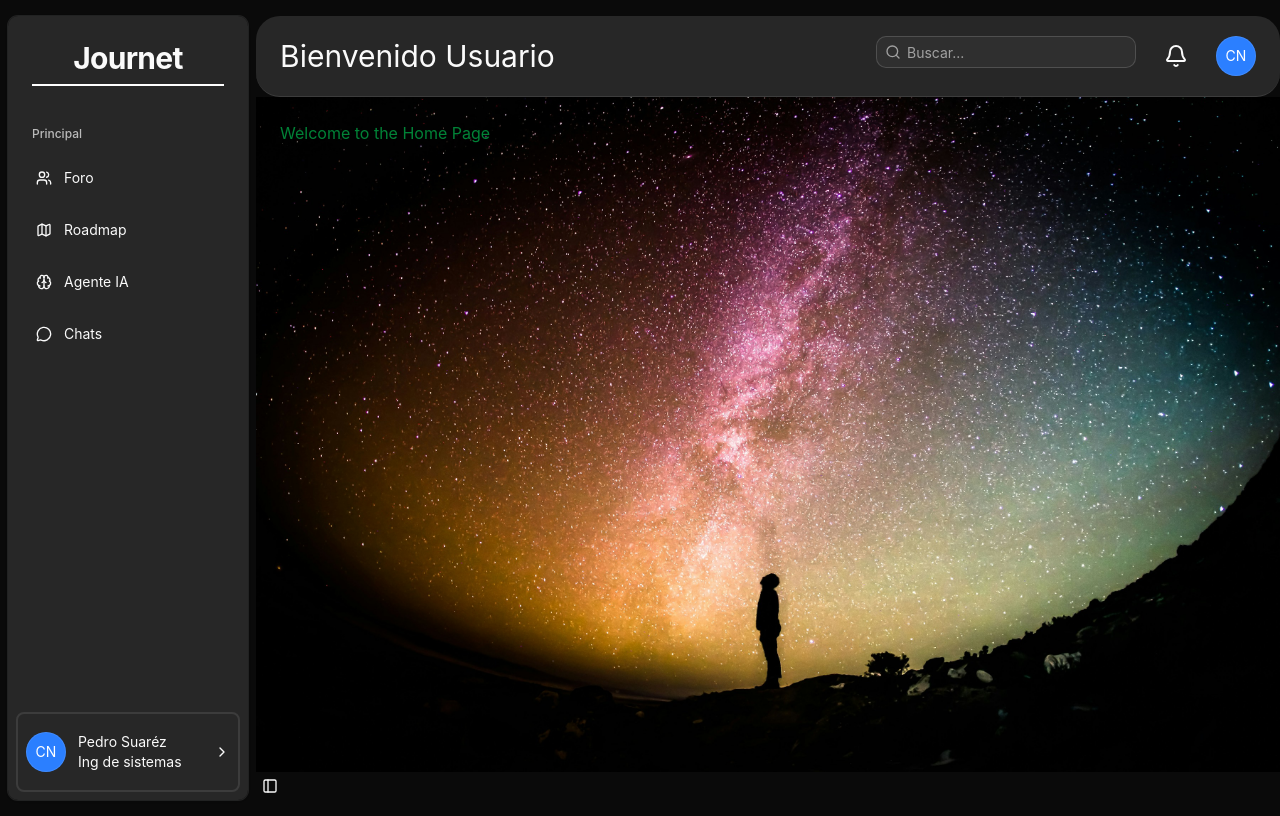
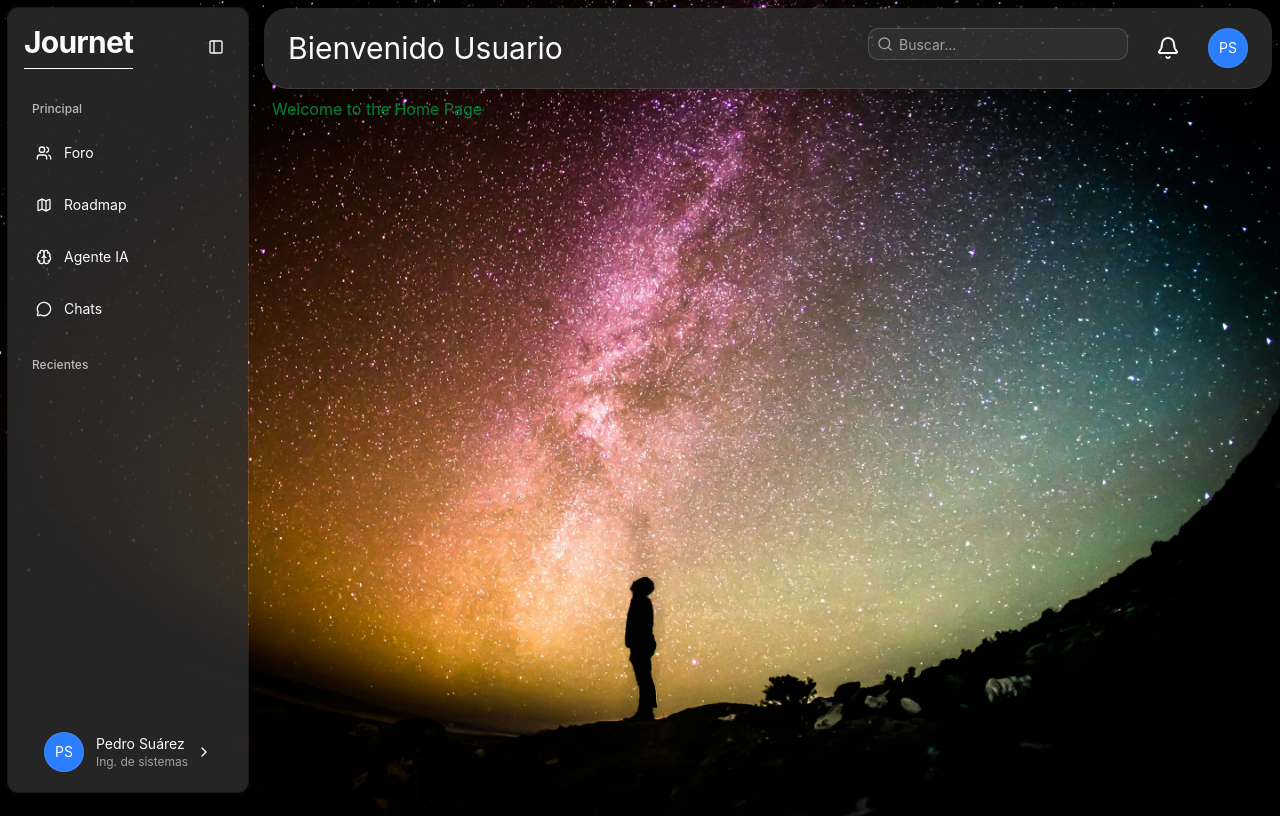
Before and after one commit to Diego6624/INTEGRADOR2-FRONTEND, a React (Vite) app: page / in a window 1280 px wide. Built offline with nearby package versions, Linux system fonts and the light colour scheme.

Commit message:
Sidebar | Arreglo de background

```diff
--- a/src/Layout.jsx
+++ b/src/Layout.jsx
@@ -4,23 +4,23 @@ import { Header } from './components/header'
 import background from '@/assets/background.jpg'
 
 export default function Layout({ children }) {
-    return (
-        <SidebarProvider defaultOpen={true}>
-            <AppSidebar />
-            <SidebarInset className={'mt-4'}>
-
-
-                <Header />
-                <main className={`flex-1 p-6 bg-cover`}
+    return (<>
+        <div
+            className='bg-cover bg-center p-2 max-h-min w-full'
             style={{
                 backgroundImage: `url(${background})`,
             }}
         >
+            <SidebarProvider defaultOpen={true}>
+                <AppSidebar />
+                <SidebarInset className={'bg-transparent'}>
+                        <Header />
+                        <main className={`p-2`}>
                             {children}
                         </main>
+                </SidebarInset>
 
-                <SidebarTrigger/>
-            </SidebarInset>
             </SidebarProvider>
-    )
+        </div>
+    </>)
 }
--- a/src/components/app-sidebar.jsx
+++ b/src/components/app-sidebar.jsx
@@ -1,97 +1,201 @@
 import { Brain, ChevronRight, Map, MessageCircle, Users } from "lucide-react";
-import { Sidebar, SidebarContent, SidebarFooter, SidebarGroup, SidebarGroupLabel, SidebarHeader, SidebarMenu, SidebarMenuButton, SidebarMenuItem } from "./ui/sidebar";
-import { useLocation } from "react-router-dom";
+import { TooltipProvider } from "@/components/ui/tooltip";
+import {
+    Sidebar,
+    SidebarContent,
+    SidebarFooter,
+    SidebarGroup,
+    SidebarGroupLabel,
+    SidebarHeader,
+    SidebarMenu,
+    SidebarMenuButton,
+    SidebarMenuItem,
+    SidebarTrigger
+} from "./ui/sidebar";
+import {
+    DropdownMenu,
+    DropdownMenuContent,
+    DropdownMenuItem,
+    DropdownMenuLabel,
+    DropdownMenuSeparator,
+    DropdownMenuTrigger,
+} from "@/components/ui/dropdown-menu";
+import { Link, useLocation } from "react-router-dom";
 import { Avatar, AvatarFallback, AvatarImage } from "@/components/ui/avatar";
 
-
-
 const projects = [
-    {
-        "name": "Foro",
-        "icon": Users,
-        "url": "/forum"
-
-    },
-    {
-        "name": "Roadmap",
-        "icon": Map,
-        "url": "/roadmap"
-
-    },
-    {
-        "name": "Agente IA",
-        "icon": Brain,
-        "url": "/agent"
-
-    },
-    {
-        "name": "Chats",
-        "icon": MessageCircle,
-        "url": "/chat"
-
-    },
-]
+    { name: "Foro", icon: Users, url: "/forum" },
+    { name: "Roadmap", icon: Map, url: "/roadmap" },
+    { name: "Agente IA", icon: Brain, url: "/agent" },
+    { name: "Chats", icon: MessageCircle, url: "/chat" },
+];
 
 export function AppSidebar() {
-
-    const pathname = useLocation();
-    console.log(pathname)
+    const { pathname } = useLocation();
 
     return (
-        <Sidebar collapsible="icon" variant="floating" className={'mt-2'}>
-            <SidebarHeader className={'group-data-[collapsible=icon]:hidden p-6'}>
-                <span className="gap-1 text-center space-y-3 text-3xl font-bold tracking-tight">Journet</span>
-                <hr className="border-white border"/>
+        <Sidebar
+            collapsible="icon"
+            variant="floating"
+            className="flex flex-col justify-center min-w-min"
+        >
+            {/* HEADER */}
+            <SidebarHeader className="p-4 group-data-[collapsible=icon]:p-2">
+                <div className="flex items-center justify-between group-data-[collapsible=icon]:justify-center">
+                    {/* LOGO */}
+                    <Link to="/" className="flex flex-col items-center justify-center gap-2 group-data-[collapsible=icon]:hidden">
+                        <span className="text-3xl font-bold tracking-tight">
+                            Journet
+                        </span>
+                        <hr className="border-white w-full" />
+                    </Link>
+
+                    {/* TRIGGER */}
+                    <SidebarTrigger className="shrink-0 size-8 hover:bg-gray-600 transition cursor-pointer" />
+                </div>
             </SidebarHeader>
-            <SidebarContent className="px-2">
 
-                <SidebarGroup className="group-data-[collapsible=icon]:hidden gap-1" >
-                    <SidebarGroupLabel>Principal</SidebarGroupLabel>
+            {/* SEPARADOR COLAPSABLE */}
+            <div className="group-data-[collapsible=icon]:flex w-full justify-center hidden">
+                <hr className="border-white w-[80%]" />
+            </div>
+
+            {/* NAVEGACIÓN */}
+            <SidebarContent className="px-2 group-data-[collapsible=icon]:px-0.5">
+                <SidebarGroup className="gap-1">
+
+                    {/* LABEL */}
+                    <SidebarGroupLabel className="group-data-[collapsible=icon]:hidden">
+                        Principal
+                    </SidebarGroupLabel>
+
+                    {/* MAP RUTAS */}
+                    <TooltipProvider delayDuration={300}>
                         <SidebarMenu className="gap-1">
                             {projects.map((project) => (
                                 <SidebarMenuItem key={project.name}>
-                                <SidebarMenuButton render={<a href={project.url} />} className="gap-3 px-3 py-2 h-12" isActive={pathname.pathname === project.url}>
-                                    <project.icon />
-                                    <span>{project.name}</span>
+                                    <SidebarMenuButton
+                                        render={<Link to={project.url} />}
+                                        isActive={pathname === project.url}
+                                        tooltip={project.name}
+                                        className="h-12 px-3 gap-3 group-data-[collapsible=icon]:justify-center group-data-[collapsible=icon]:px-0
+                                            hover:bg-gray-600 transition"
+                                    >
+                                        <project.icon className="size-5 shrink-0" />
+
+                                        <span className="group-data-[collapsible=icon]:hidden">
+                                            {project.name}
+                                        </span>
                                     </SidebarMenuButton>
                                 </SidebarMenuItem>
                             ))}
                         </SidebarMenu>
+                    </TooltipProvider>
                 </SidebarGroup>
 
-                {/* {"Sección de recientes"} */}
-                {/* <SidebarGroup>
-                    <SidebarMenu>
-                            <SidebarMenuItem key={"Recientes"}>
-                                <SidebarMenuButton>
-                                    Chats recinetes
-                                </SidebarMenuButton>
-                            </SidebarMenuItem>
+                {/* RECIENTES */}
+                <SidebarGroup>
+
+                    {/* LABEL */}
+                    <SidebarGroupLabel className="group-data-[collapsible=icon]:hidden">
+                        Recientes
+                    </SidebarGroupLabel>
+
+                    {/* MAP RUTAS */}
+                    {/* <TooltipProvider delayDuration={300}>
+                        <SidebarMenu className="gap-1">
+
                         </SidebarMenu>
-                </SidebarGroup> */}
-
-
+                    </TooltipProvider> */}
+                </SidebarGroup>
             </SidebarContent>
 
-            <SidebarFooter>
+            {/* PERFIL*/}
+            <SidebarFooter className="">
                 <SidebarMenu>
-                    <SidebarMenuItem>
-                        <SidebarMenuButton className={'h-20 border-2 justify-between'} render={<a href="/profile"/>}>
-                            <div className="flex flex-row gap-3">
-                                <Avatar size="lg">
-                                    <AvatarImage alt="USER" className={'bg-blue-500'}/>
-                                    <AvatarFallback className={'bg-blue-500 text-white'}>CN</AvatarFallback>
+                    <SidebarMenuItem className={"w-full flex justify-center"}>
+                        <DropdownMenu>
+                            {/* BOTÓN DEL PERFIL */}
+                            <DropdownMenuTrigger asChild>
+                                <SidebarMenuButton className="h-16 group-data-[collapsible=icon]:border-none w-full justify-between px-3 group-data-[collapsible=icon]:h-10
+                                     group-data-[collapsible=icon]:justify-center group-data-[collapsible=icon]:px-0 cursor-pointer"
+                                >
+                                    {/* USER INFO */}
+                                    <div className="flex items-center gap-3 w-full justify-between">
+                                        <Avatar size="lg" className="shrink-0 group-data-[collapsible=icon]:size-8"
+                                        >
+                                            <AvatarImage
+                                                alt="Pedro Suárez"
+                                                className="bg-blue-500"
+                                            />
+                                            <AvatarFallback className="bg-blue-500 text-white">
+                                                PS
+                                            </AvatarFallback>
                                         </Avatar>
-                                <div className="flex flex-col items-left">
-                                    <span className="text-sm">Pedro Suaréz</span>
-                                    <span className="text-">Ing de sistemas</span>
+
+                                        <div className="flex flex-col items-start group-data-[collapsible=icon]:hidden"
+                                        >
+                                            <span className="text-sm">
+                                                Pedro Suárez
+                                            </span>
+
+                                            <span className="text-xs text-muted-foreground">
+                                                Ing. de sistemas
+                                            </span>
                                         </div>
                                     </div>
-                            <ChevronRight />
+                                    <ChevronRight className="shrink-0 group-data-[collapsible=icon]:hidden" />
                                 </SidebarMenuButton>
+                            </DropdownMenuTrigger>
+                            {/* DROPDOWN */}
+                            <DropdownMenuContent side="left" align="end" className="w-full px-2">
+                                {/* INFORMACIÓN DEL USUARIO */}
+                                <div className="flex items-center gap-3 py-2 px-1">
+                                    <Avatar size="lg" className="shrink-0 group-data-[collapsible=icon]:size-8"
+                                    >
+                                        <AvatarImage
+                                            alt="Pedro Suárez"
+                                            className="bg-blue-500"
+                                        />
+                                        <AvatarFallback className="bg-blue-500 text-white">
+                                            PS
+                                        </AvatarFallback>
+                                    </Avatar>
+
+                                    <div className="flex flex-col items-start group-data-[collapsible=icon]:hidden"
+                                    >
+                                        <span className="text-sm">
+                                            Pedro Suárez
+                                        </span>
+
+                                        <span className="text-xs text-muted-foreground">
+                                            Ing. de sistemas
+                                        </span>
+                                    </div>
+                                </div>
+                                <DropdownMenuSeparator />
+
+                                <DropdownMenuItem asChild>
+                                    {/* <Link to="/profile"> */}
+                                        Ver perfil
+                                    {/* </Link> */}
+                                </DropdownMenuItem>
+
+                                <DropdownMenuSeparator />
+
+                                <DropdownMenuItem
+                                    className="text-red-500 focus:text-red-500"
+                                    onClick={() => {
+                                        console.log("Cerrar sesión");
+                                    }}
+                                >
+                                    Cerrar sesión
+                                </DropdownMenuItem>
+                            </DropdownMenuContent>
+                        </DropdownMenu>
                     </SidebarMenuItem>
                 </SidebarMenu>
             </SidebarFooter>
-        </Sidebar>
-    )
+        </Sidebar >
+    );
 }
--- a/src/components/header.jsx
+++ b/src/components/header.jsx
@@ -40,7 +40,7 @@ export function Header() {
 
                 <Avatar size="lg">
                     <AvatarImage alt="USER" className={'bg-blue-500'} />
-                    <AvatarFallback className={'bg-blue-500 text-white'}>CN</AvatarFallback>
+                    <AvatarFallback className={'bg-blue-500 text-white'}>PS</AvatarFallback>
                 </Avatar>
             </div>
 
```
Lines whose indentation alone changed are shown as unchanged.
